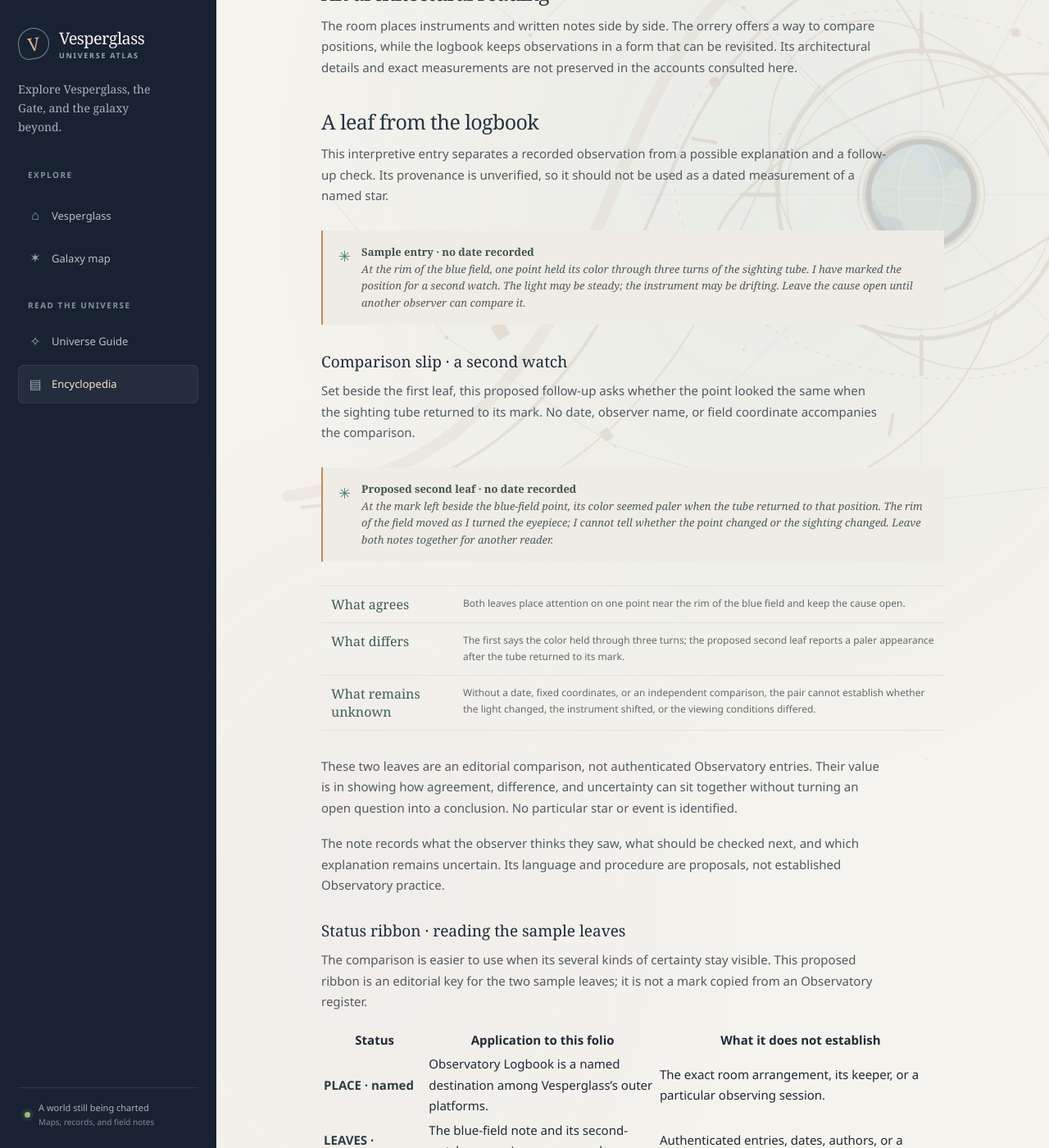
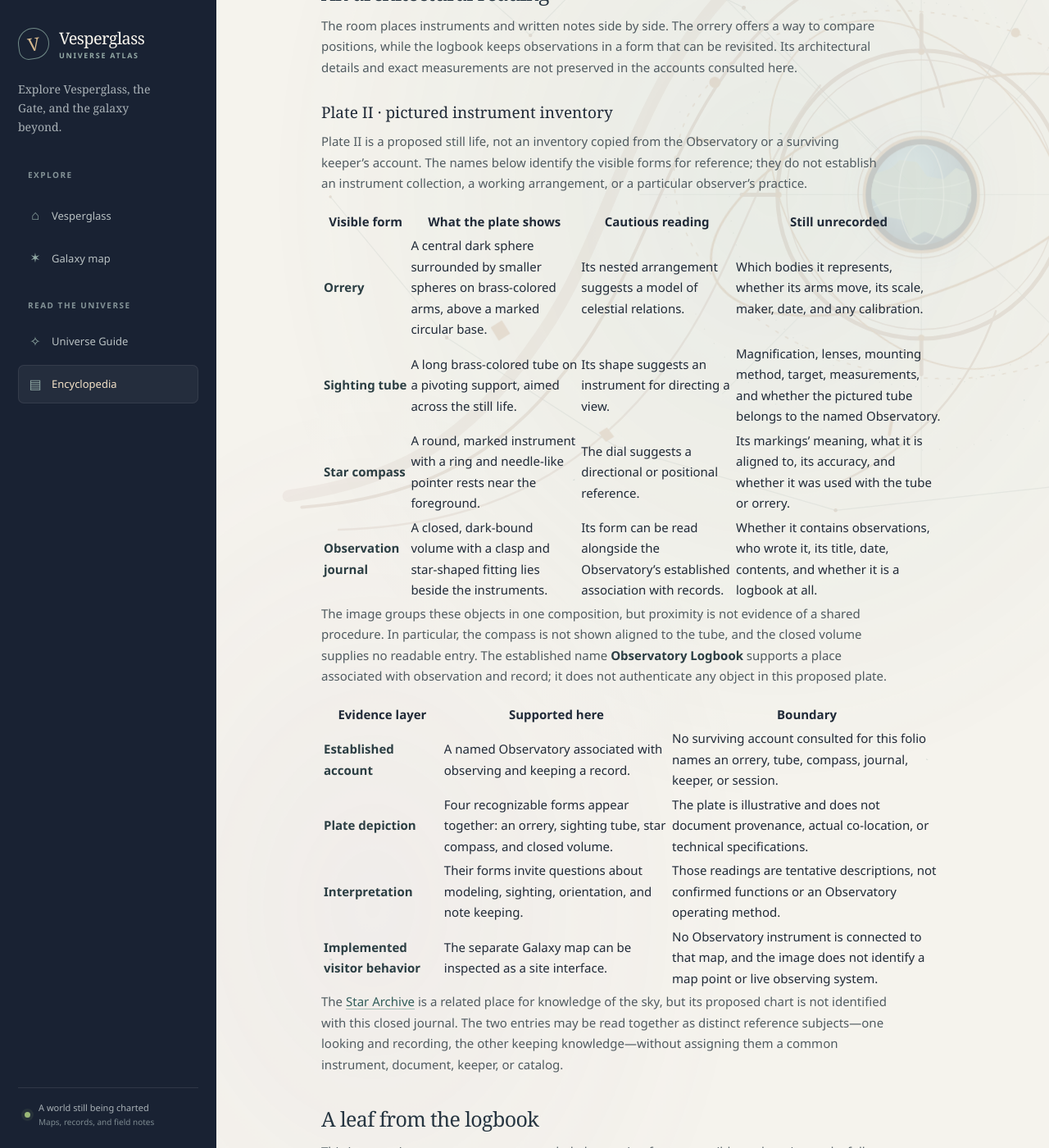
Before and after one commit to vesperglass/vesperglass.github.io, a Jekyll site: the page built from library/observatory.md, in a window 1280 px wide and 1400 px high, scrolled down 1787 px. Shown: the whole window at 82% size. Built offline with Jekyll 4.4.1, drawn with Linux system fonts in a browser that asks for light colours.

Commit message:
Expand Observatory instrument inventory

```diff
--- a/library/observatory.md
+++ b/library/observatory.md
@@ -27,6 +27,28 @@ Observatory Logbook is the named observatory among Vesperglass's outer platforms
 ## An architectural reading
 
 The room places instruments and written notes side by side. The orrery offers a way to compare positions, while the logbook keeps observations in a form that can be revisited. Its architectural details and exact measurements are not preserved in the accounts consulted here.
+
+### Plate II · pictured instrument inventory
+
+Plate II is a proposed still life, not an inventory copied from the Observatory or a surviving keeper's account. The names below identify the visible forms for reference; they do not establish an instrument collection, a working arrangement, or a particular observer's practice.
+
+| Visible form | What the plate shows | Cautious reading | Still unrecorded |
+| --- | --- | --- | --- |
+| **Orrery** | A central dark sphere surrounded by smaller spheres on brass-colored arms, above a marked circular base. | Its nested arrangement suggests a model of celestial relations. | Which bodies it represents, whether its arms move, its scale, maker, date, and any calibration. |
+| **Sighting tube** | A long brass-colored tube on a pivoting support, aimed across the still life. | Its shape suggests an instrument for directing a view. | Magnification, lenses, mounting method, target, measurements, and whether the pictured tube belongs to the named Observatory. |
+| **Star compass** | A round, marked instrument with a ring and needle-like pointer rests near the foreground. | The dial suggests a directional or positional reference. | Its markings' meaning, what it is aligned to, its accuracy, and whether it was used with the tube or orrery. |
+| **Observation journal** | A closed, dark-bound volume with a clasp and star-shaped fitting lies beside the instruments. | Its form can be read alongside the Observatory's established association with records. | Whether it contains observations, who wrote it, its title, date, contents, and whether it is a logbook at all. |
+
+The image groups these objects in one composition, but proximity is not evidence of a shared procedure. In particular, the compass is not shown aligned to the tube, and the closed volume supplies no readable entry. The established name **Observatory Logbook** supports a place associated with observation and record; it does not authenticate any object in this proposed plate.
+
+| Evidence layer | Supported here | Boundary |
+| --- | --- | --- |
+| **Established account** | A named Observatory associated with observing and keeping a record. | No surviving account consulted for this folio names an orrery, tube, compass, journal, keeper, or session. |
+| **Plate depiction** | Four recognizable forms appear together: an orrery, sighting tube, star compass, and closed volume. | The plate is illustrative and does not document provenance, actual co-location, or technical specifications. |
+| **Interpretation** | Their forms invite questions about modeling, sighting, orientation, and note keeping. | Those readings are tentative descriptions, not confirmed functions or an Observatory operating method. |
+| **Implemented visitor behavior** | The separate Galaxy map can be inspected as a site interface. | No Observatory instrument is connected to that map, and the image does not identify a map point or live observing system. |
+
+The [Star Archive]({{ '/library/star-archive/' | relative_url }}) is a related place for knowledge of the sky, but its proposed chart is not identified with this closed journal. The two entries may be read together as distinct reference subjects—one looking and recording, the other keeping knowledge—without assigning them a common instrument, document, keeper, or catalog.
 
 ## A leaf from the logbook
 
```
Also changed, not shown: ENCYCLOPEDIA_BACKLOG.md (+3 -2 lines), library/changelog.md (+4 -0 lines).
